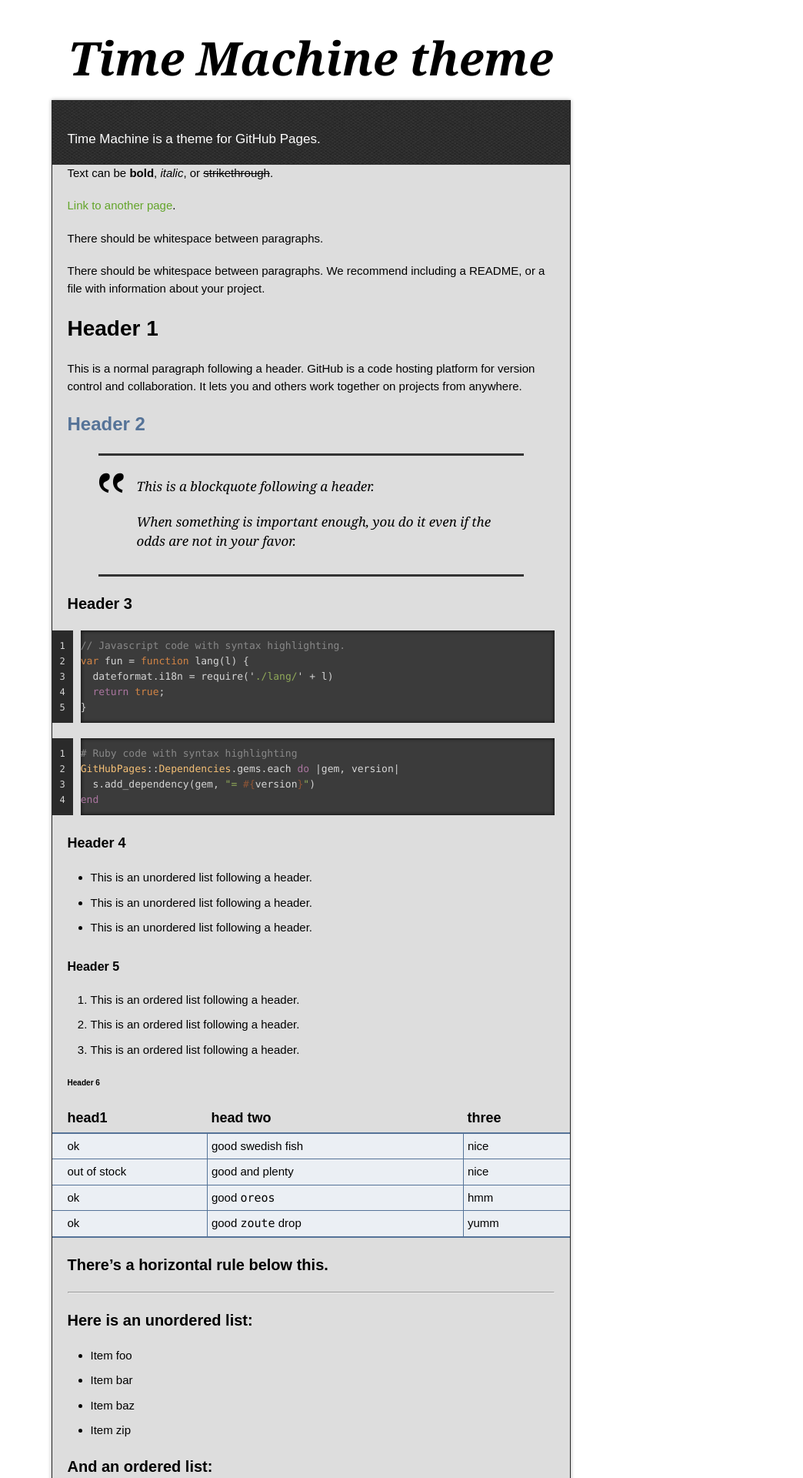
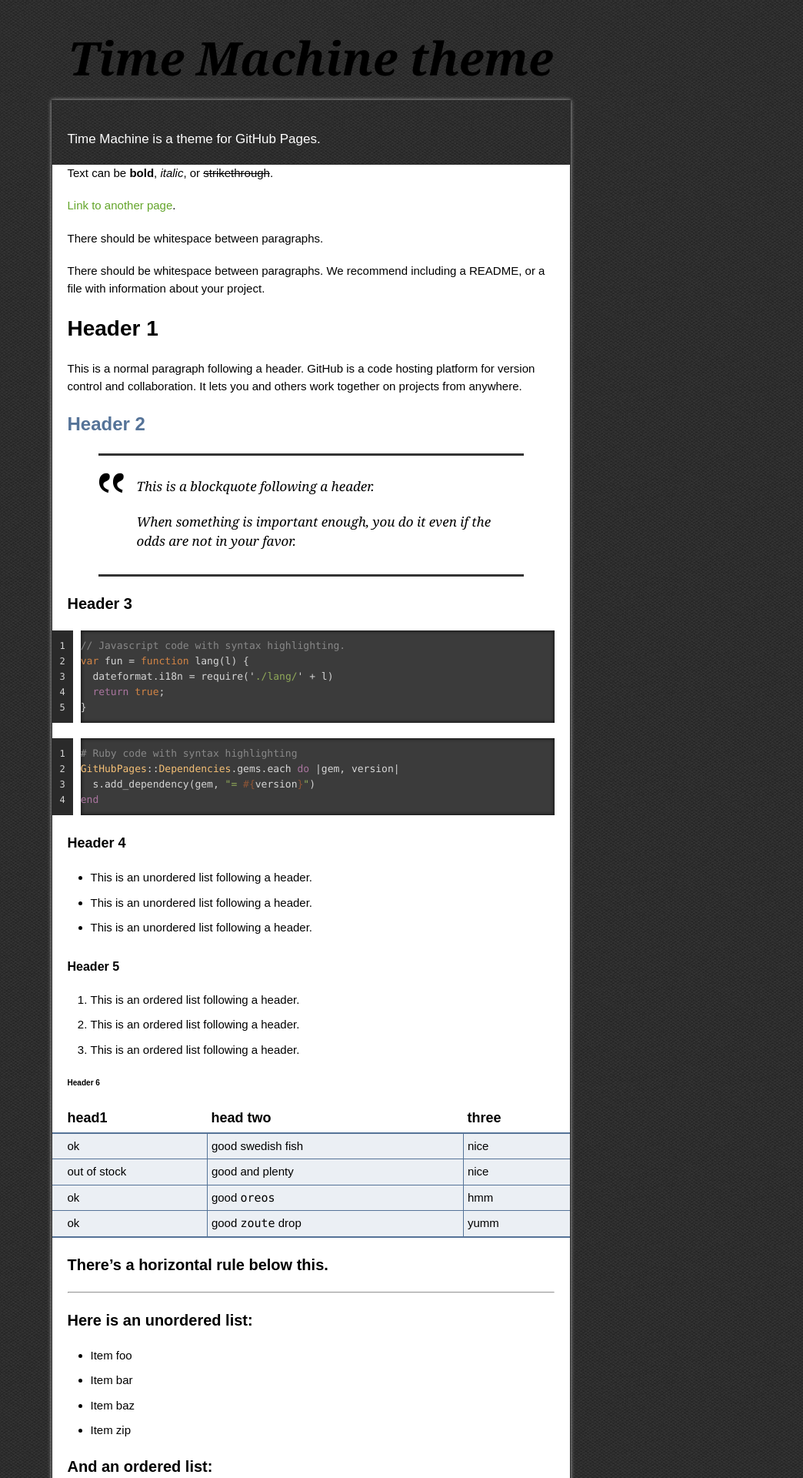
Before and after one commit to alifelongwork/alifelongwork.github.io, a Jekyll site: the page built from index.md, in a window 1280 px wide. Shown: the top 1920 px of the page at 77% size, without its empty margins (236-1280 px from the left). Built offline with Jekyll 4.4.1, drawn with Linux system fonts in a browser that asks for light colours.

Commit message:
Update jekyll-theme-time-machine.scss

```diff
--- a/_sass/jekyll-theme-time-machine.scss
+++ b/_sass/jekyll-theme-time-machine.scss
@@ -6,7 +6,7 @@ body {
   font-size: 15px;
   font-family: Arial, Arial, Helvetica, sans-serif;
   line-height: 1.5;
-  background: #fff;
+  background: transparent url(../images/pattern.png);
 }
 
 a {
@@ -54,7 +54,7 @@ p.tagline {
 #main {
   margin-top: 20px;
   padding: 0 20px 90px;
-  background-color: #ddd;
+  background-color: #fff;
 }
 
 .download-bar {
```
